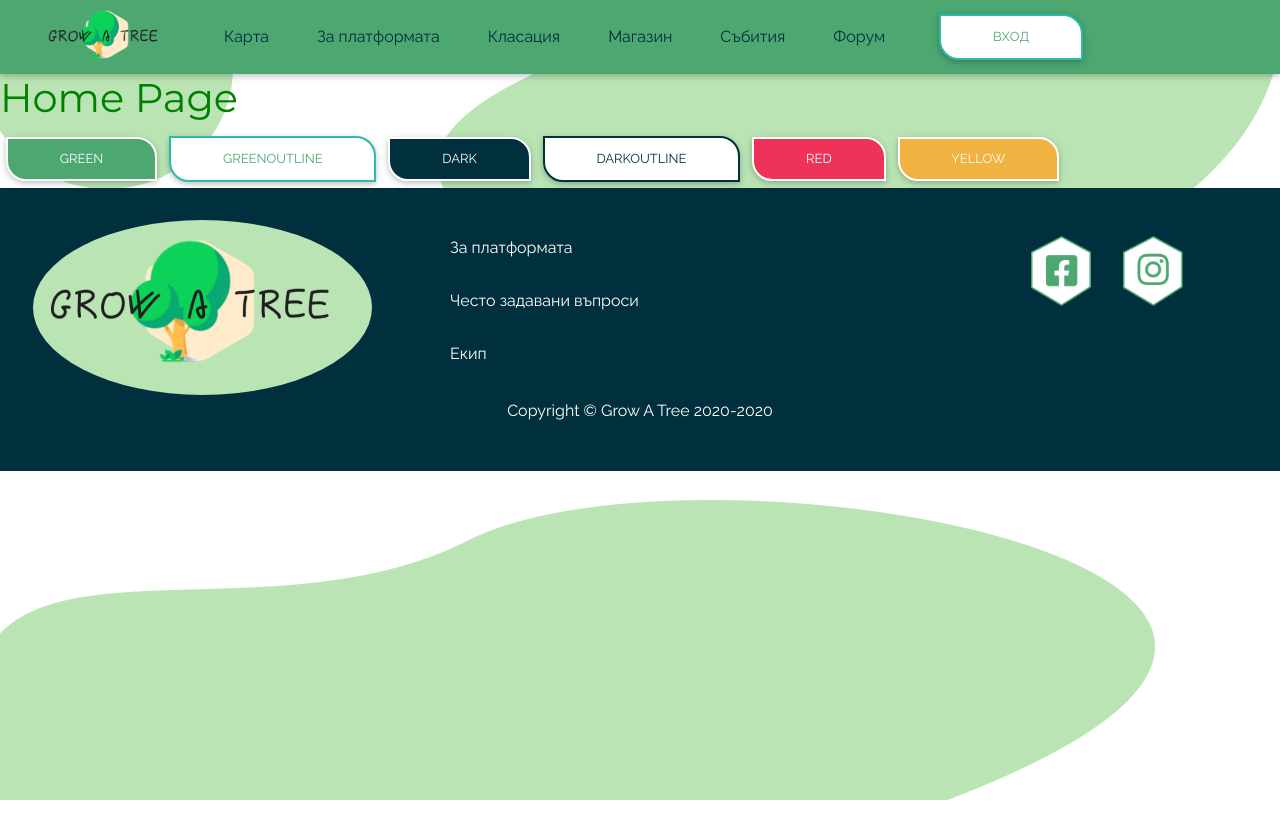
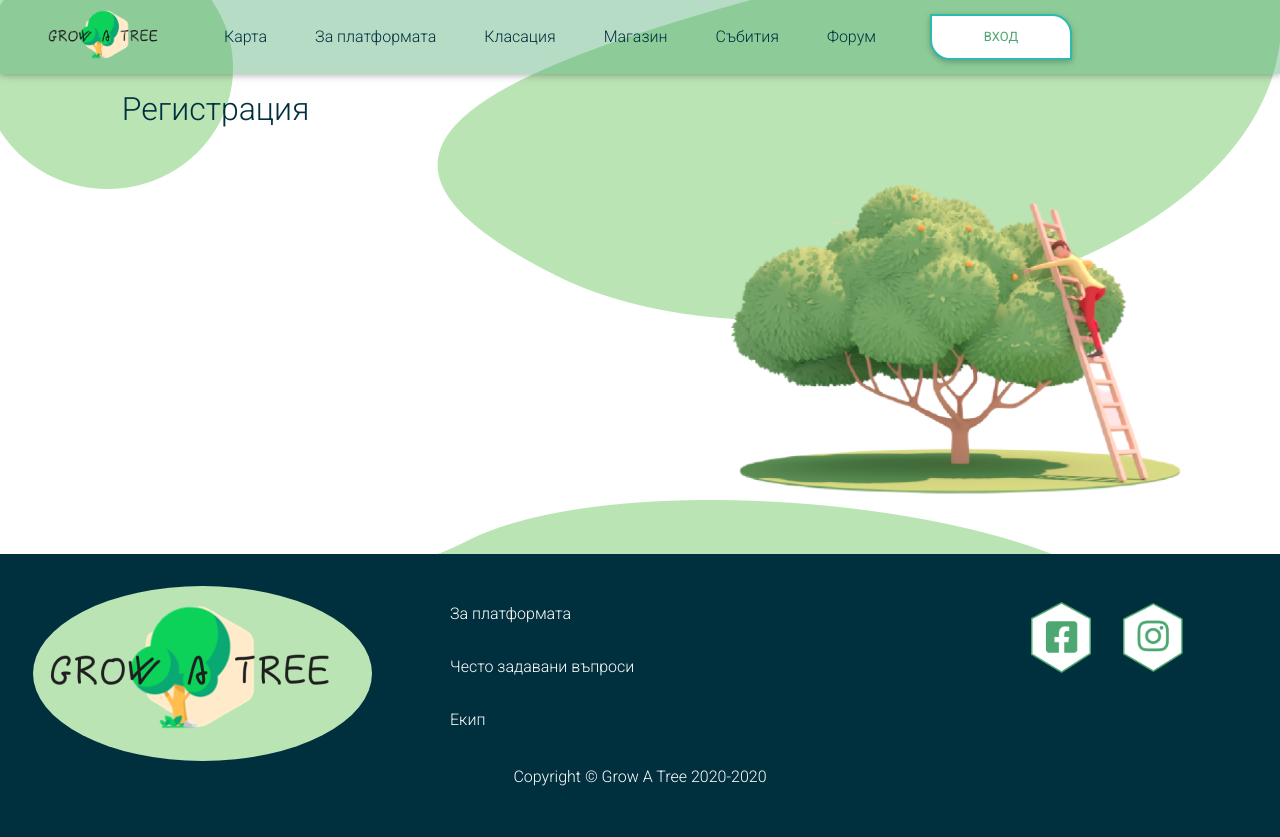
Before and after one commit to Svetloslav15/Grow-a-tree, a React (Create React App) app in the folder src/FrontEnd/: page / in a window 1280 px wide. Before the commit the page ends 800 px from the top, so only its background shows below. Built offline with nearby package versions, Linux system fonts and the light colour scheme.

Commit message:
setup register page

```diff
--- a/src/FrontEnd/src/App.js
+++ b/src/FrontEnd/src/App.js
@@ -2,12 +2,14 @@ import React from 'react';
 import 'mdbreact/dist/css/mdb.css';
 import './App.scss';
 
-import HomePage from './components/pages/HomePage/HomePage';
+import RegisterPage from './components/pages/AuthModule/RegisterPage/RegisterPage';
+import Navigation from './components/common/Navigation/Navigation';
 import Footer from './components/common/Footer/Footer';
 
 const App = () => (
     <div>
-        <HomePage/>
+        <Navigation/>
+        <RegisterPage/>
         <Footer/>
     </div>
 );
--- a/src/FrontEnd/src/components/common/Navigation/Navigation.module.scss
+++ b/src/FrontEnd/src/components/common/Navigation/Navigation.module.scss
@@ -1,5 +1,5 @@
 .navigation {
-  background-color: #4CA771;
+  background-color: rgba(76, 167, 113, 0.4);
 }
 .logo {
   width: 120px;
--- /dev/null
+++ b/src/FrontEnd/src/components/pages/AuthModule/RegisterPage/RegisterPage.jsx
@@ -0,0 +1,25 @@
+import React from 'react';
+import {Link} from 'react-router-dom';
+import * as style from './RegisterPage.module.scss';
+const BgImage = require('../../../../assets/tree-for-bg.png');
+const BgShape1 = require('../../../../assets/bg-shape-1.png');
+const BgShape2 = require('../../../../assets/bg-shape-2.png');
+const BgShape3 = require('../../../../assets/bg-shape-3.png');
+
+const RegisterPage = () => (
+    <React.Fragment>
+        <img src={BgShape1} className='shape1'/>
+        <img src={BgShape2} className='shape2'/>
+        <img src={BgShape3} className='shape3'/>
+        <div className={`px-0 mx-0 my-3 row`}>
+            <div className={`offset-md-1 col-md-5`}>
+                <h2 className={style.title}>Регистрация</h2>
+            </div>
+            <div className={`col-md-6`}>
+                <img src={BgImage} className={style.imageBg}/>
+            </div>
+        </div>
+    </React.Fragment>
+);
+
+export default RegisterPage;
--- /dev/null
+++ b/src/FrontEnd/src/components/pages/AuthModule/RegisterPage/RegisterPage.module.scss
@@ -0,0 +1,9 @@
+.title {
+  color: #002F3E;
+}
+
+.imageBg {
+  width: 75%;
+  margin: 0 auto;
+  display: flex;
+}
--- a/src/FrontEnd/src/index.scss
+++ b/src/FrontEnd/src/index.scss
@@ -1,6 +1,6 @@
 @import url('https://fonts.googleapis.com/css2?family=Raleway&display=swap');
 
-* {
+h1 {
   font-family: 'Raleway', sans-serif;
 }
 ::-webkit-scrollbar {
@@ -19,4 +19,29 @@
 
 .h1 {
   color: #428bdd;
+  max-width: 100vw;
 }
+
+
+.shape1 {
+  position: fixed;
+  top: 0;
+  left: 0;
+  z-index: -1;
+  max-width: 100vw;
+}
+
+.shape2 {
+  position: fixed;
+  top: 0;
+  right: 0;
+  z-index: -1;
+  max-width: 100vw;
+}
+
+.shape3 {
+  position: fixed;
+  bottom: 0;
+  left: 0;
+  z-index: -1;
+}
```
